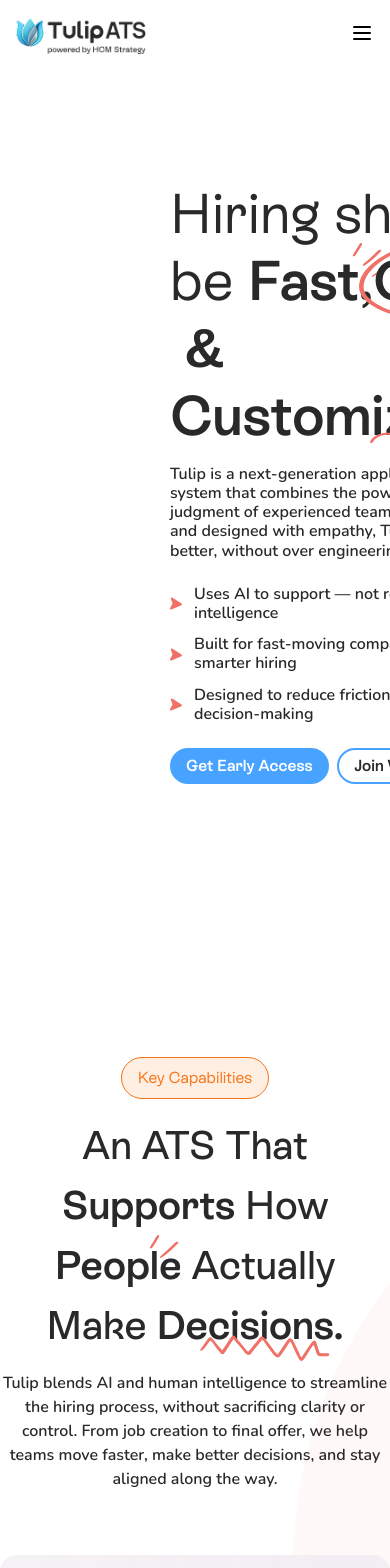
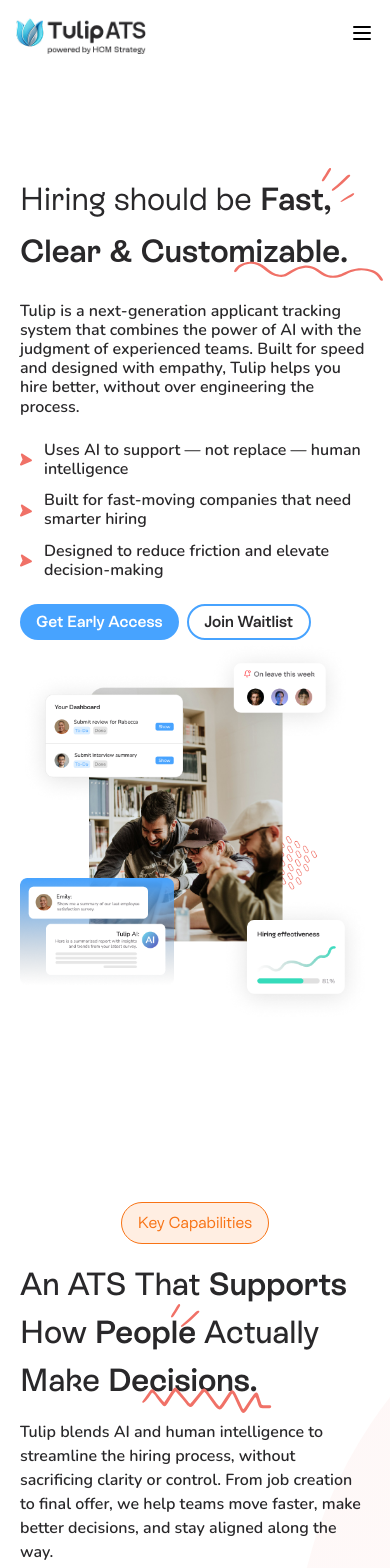
Before and after one commit to Ayesha-ehsan905/TulipHCM, a Next.js app: page / in a window 390 px wide. Shown: the top 1568 px of the page. Built offline with nearby package versions, Linux system fonts and the light colour scheme.

Commit message:
responisveness

```diff
--- a/src/components/CapabilitiesSection.tsx
+++ b/src/components/CapabilitiesSection.tsx
@@ -8,15 +8,15 @@ const CapabilitiesSection = () => {
     <>
       <Container>
         {/* capabilities section text */}
-        <section className="flex flex-col w-full max-w-[846px] items-center gap-4 mx-auto mt-[273px]">
+        <section className="flex flex-col w-full max-w-[846px] items-center gap-4 mx-auto mt-[180px] md-mt-[273px] px-[20px] md:px-0">
           <div className=" border text-base  bg-light-orange text-orange border-orange rounded-[80px] px-4 py-2 font-normal">
             Key Capabilities
           </div>
-          <div className="flex justify-center flex-col items-center gap-4">
-            <h1 className="text-[40px] font-medium  text-center font-esbuild ">
+          <div className="flex justify-center flex-col items-start md:items-center gap-4">
+            <h1 className="text-[32px] md:text-[40px] font-medium  text-start md:text-center font-esbuild ">
               An ATS That <span className="font-semibold">Supports</span> How{" "}
               <span className="relative inline-block">
-                <PeopleAccentMarkIcon className="absolute  top-0 left-[75%] " />
+                <PeopleAccentMarkIcon className="absolute -top-[8%] md-top-0 left-[75%] " />
                 <span className="font-semibold">People</span>
               </span>{" "}
               Actually Make{" "}
@@ -25,7 +25,7 @@ const CapabilitiesSection = () => {
                 <span className="font-semibold">Decisions.</span>{" "}
               </span>
             </h1>
-            <p className="text-[16px] text-center font-nunito font-semibold">
+            <p className="text-[16px] text-start md:text-center font-nunito font-semibold">
               Tulip blends AI and human intelligence to streamline the hiring
               process, without sacrificing clarity or control. From job creation
               to final offer, we help teams move faster, make better decisions,
@@ -34,7 +34,7 @@ const CapabilitiesSection = () => {
           </div>
         </section>
         {/* grid */}
-        <div className="max-w-5xl mx-auto mt-16">
+        <div className="max-w-5xl mx-auto mt-16 px-[20px] md:px-0">
           <div className="grid grid-cols-1 sm:grid-cols-2 lg:grid-cols-3 gap-4">
             {CAPABILITIES_FEATURES.map((feature, index) => (
               <div
--- a/src/components/HeroSection.tsx
+++ b/src/components/HeroSection.tsx
@@ -13,23 +13,23 @@ const HeroSection = () => {
 
   return (
     <Container>
-      <section className="mt-45 flex flex-row  justify-evenly items-center ">
+      <section className="mt-45 flex flex-col xl:flex-row  justify-evenly items-center ">
         {/* content section */}
-        <div className="flex flex-col   items-start w-full max-w-[630px] ms-[170px] gap-4  2xl:ms-[120px]">
-          <p className=" text-[56px] leading-[1.2]">
+        <div className="flex flex-col   items-start w-full  md:max-w-[630px]  px-[20px] md:px-0 xl:ms-[170px] xl:me-0 gap-4  2xl:ms-[120px]">
+          <p className="text-[32px] md:text-[56px] leading-[1.2]">
             Hiring should be{" "}
             <span className="relative inline-block">
-              <AccentMark className="absolute -top-2 left-[80%] " />
+              <AccentMark className=" absolute -top-4 md:-top-2 left-[80%] " />
               <span className="font-semibold">Fast, </span>
             </span>
             <span className="relative inline-block">
-              <CircleIcon className="absolute -top-2 left-[-10%] " />
+              <CircleIcon className="hidden md:block absolute -top-2 left-[-10%] " />
               <span className=" font-semibold">Clear </span>
             </span>
             &nbsp;
-            <span className=" font-semibold leading-[67.2px]">&amp;</span>
+            <span className=" font-semibold leading-[67.2px]">&amp;</span>{" "}
             <span className="relative inline-block">
-              <UnderlineIcon className="absolute  top-[75%] left-[55%] " />
+              <UnderlineIcon className=" absolute  top-[75%] left-[45%] md:left-[55%] " />
               <span className=" font-semibold">Customizable.</span>
             </span>
           </p>
@@ -58,13 +58,13 @@ const HeroSection = () => {
           </div>
         </div>
         {/* right image */}
-        <div className="w-full h-full max-w-[600px] max-h-[500px]">
+        <div className="w-full h-full max-w-[600px] max-h-[500px] px-[20px] md:px-0">
           <Image
             src="/images/HeroSection.png"
             alt="hero section image"
             width={512}
             height={512}
-            className="w-full h-full object-contain  mt-[-57px]"
+            className="w-full h-full object-contain  md:mt-[-57px]"
           />
         </div>
       </section>
--- a/src/components/Navbar.tsx
+++ b/src/components/Navbar.tsx
@@ -44,7 +44,7 @@ const Navbar = () => {
           </div>
 
           {/* Desktop nav */}
-          <div className="hidden md:flex items-center gap-12">
+          <div className="hidden lg:flex items-center gap-12">
             {NAV_ITEMS.map((item, index) => (
               <span
                 key={index}
@@ -57,7 +57,7 @@ const Navbar = () => {
           </div>
 
           {/* Desktop buttons */}
-          <div className="hidden md:flex items-center gap-6">
+          <div className="hidden lg:flex items-center gap-6">
             <Button variant="outline" className="px-4 py-3">
               Request a Demo
             </Button>
@@ -67,7 +67,7 @@ const Navbar = () => {
           </div>
 
           {/* Mobile menu toggle */}
-          <div className="md:hidden">
+          <div className="lg:hidden">
             <button onClick={() => setIsMobileMenuOpen(!isMobileMenuOpen)}>
               {isMobileMenuOpen ? <CloseMenuIcon /> : <OpenMenuIcon />}
             </button>
```
